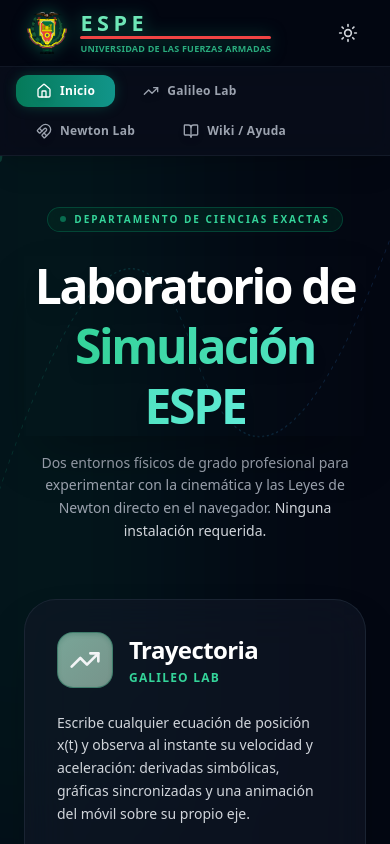
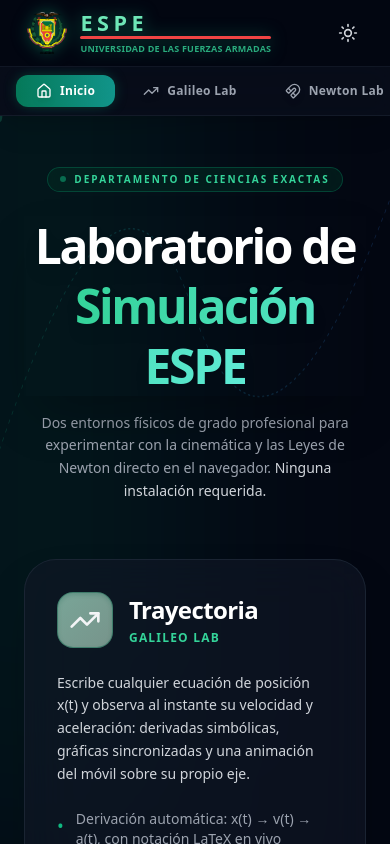
Before and after one commit to TeoDev1611/simulador-fisica, a Vue app: page / in a window 390 px wide. Shown: the top 844 px of the page. Built offline with nearby package versions, Linux system fonts and the light colour scheme.

Commit message:
fix: mobile

```diff
--- a/src/App.vue
+++ b/src/App.vue
@@ -55,13 +55,13 @@
 
       <!-- Barra de navegación integrada -->
       <nav class="border-t border-gray-200 dark:border-gray-800/40 bg-gray-100/50 dark:bg-gray-900/40 backdrop-blur-md">
-        <div class="max-w-7xl mx-auto px-4 flex flex-wrap gap-2 py-2">
+        <div class="max-w-7xl mx-auto px-4 flex overflow-x-auto gap-2 py-2 custom-scrollbar">
           <button
             v-for="tab in tabs"
             :key="tab.id"
             type="button"
             @click="activeTabId = tab.id"
-            class="flex items-center gap-2 text-xs sm:text-sm font-bold px-5 py-2 rounded-xl transition-all duration-300 relative overflow-hidden group"
+            class="flex items-center gap-2 text-xs sm:text-sm font-bold px-5 py-2 rounded-xl transition-all duration-300 relative overflow-hidden group whitespace-nowrap flex-shrink-0"
             :class="
               activeTabId === tab.id
                 ? 'text-white shadow-[0_0_15px_-3px_rgba(16,185,129,0.4)]'
--- a/src/components/physics/PhysicsSandbox2D.vue
+++ b/src/components/physics/PhysicsSandbox2D.vue
@@ -208,8 +208,17 @@
 
 function toggleFullscreen() {
   if (!document.fullscreenElement) {
-    containerRef.value?.requestFullscreen().catch((err) => console.error(err))
+    containerRef.value?.requestFullscreen().then(() => {
+      if (screen.orientation && screen.orientation.lock) {
+        screen.orientation.lock('landscape').catch(() => {
+          // Ignorar error si el dispositivo no soporta bloqueo de orientación
+        })
+      }
+    }).catch((err) => console.error(err))
   } else {
+    if (screen.orientation && screen.orientation.unlock) {
+      screen.orientation.unlock()
+    }
     document.exitFullscreen()
   }
 }
@@ -639,7 +648,7 @@
               >
             </template>
           </span>
-          <div class="pointer-events-auto flex items-center gap-2">
+          <div class="pointer-events-auto flex items-center gap-2 flex-wrap justify-end">
             <!-- BOTONES DE DESHACER / REHACER -->
             <button
               type="button"
@@ -747,7 +756,7 @@
         </div>
 
         <!-- ContextPanel: Flotante a la derecha, con altura máxima en móviles para no chocar con ToolRail -->
-        <div class="pointer-events-none absolute right-3 top-16 bottom-20 md:bottom-auto z-20 flex flex-col items-end">
+        <div class="pointer-events-none absolute right-3 top-28 md:top-16 bottom-20 md:bottom-auto z-20 flex flex-col items-end">
           <ContextPanel
             :active-tool="activeTool"
             :ground-friction="groundFriction"
```
